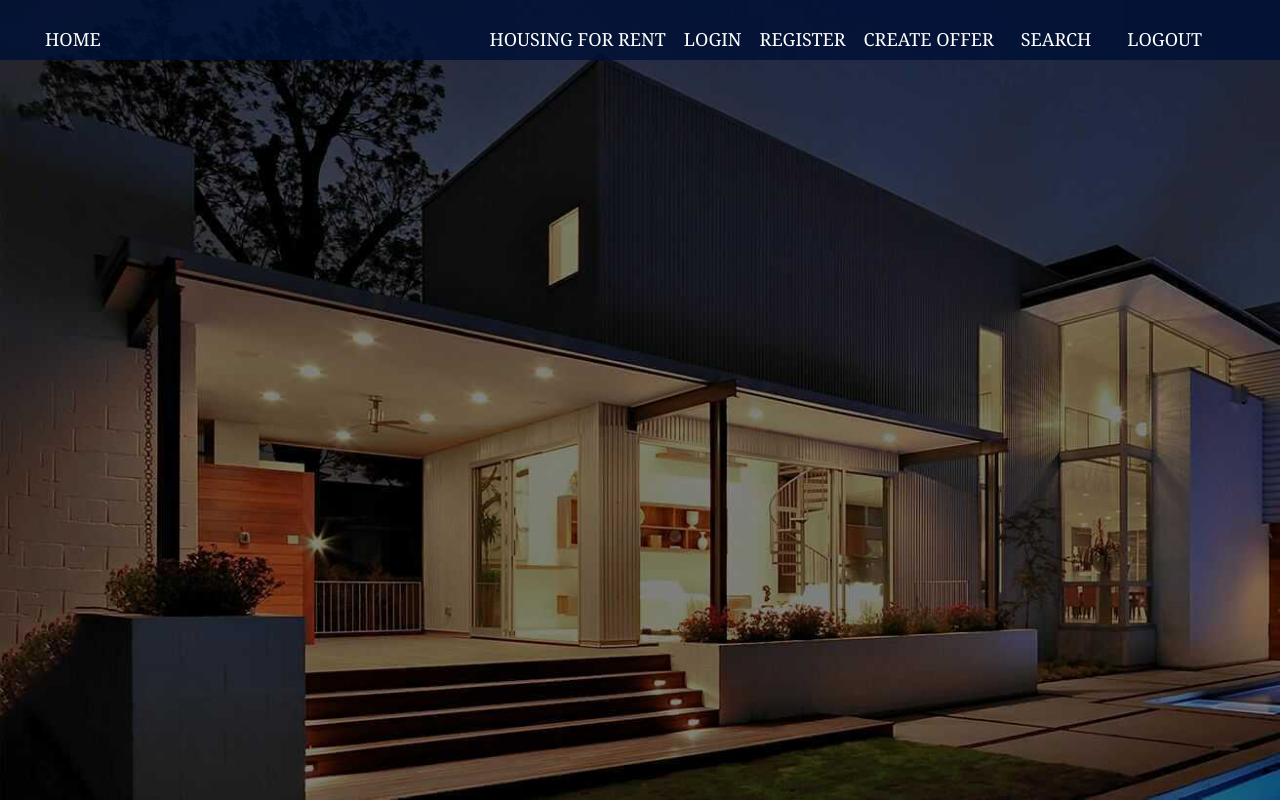
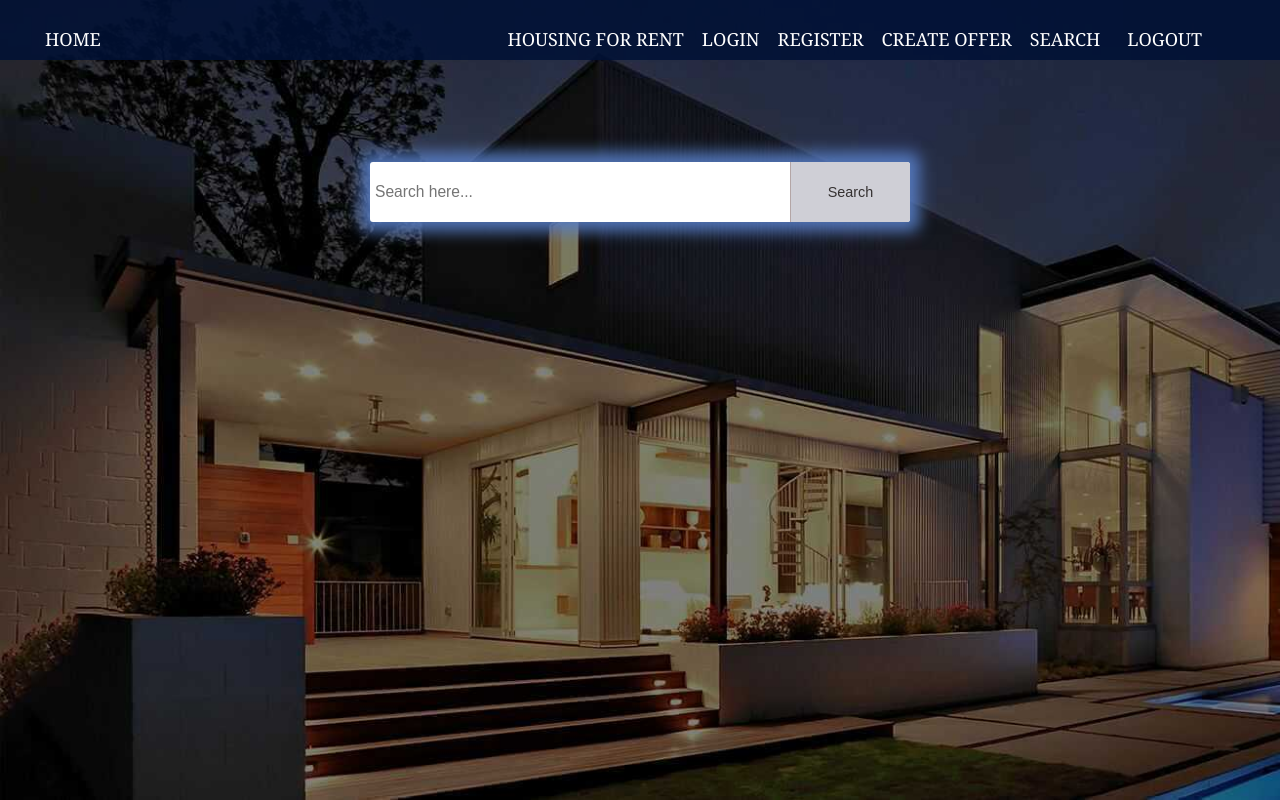
Before and after one commit to dimlil/Real-Estate-Agency, a React (Create React App) app: page /search in a window 1280 px wide. Built offline with nearby package versions, Linux system fonts and the light colour scheme.

Commit message:
feat/ added search page

```diff
--- a/src/Components/Header/Header.js
+++ b/src/Components/Header/Header.js
@@ -14,7 +14,7 @@ function Header() {
                 <Link to={'/register'}>Register</Link>
 
                 <Link to={'/create'}>Create offer</Link>
-                <li><a href="#">Search</a></li>
+                <Link to={'/search'}>Search</Link>
                 <li><a href="#">Logout</a></li>
             </ul>
         </nav>
--- a/src/Navigation.js
+++ b/src/Navigation.js
@@ -5,6 +5,7 @@ import HomePage from './Pages/HomePage/HomePage'
 import HouseForRent from './Pages/HouseForRent/HouseForRent'
 import LoginPage from './Pages/LoginPage/Login'
 import RegisterPage from './Pages/RegisterPage/RegisterPage'
+import SearchPage from './Pages/SearchPage/SearchPage'
 function Navigation() {
     return (
         <BrowserRouter>
@@ -16,6 +17,7 @@ function Navigation() {
                 <Route path="/register" element={<RegisterPage />} />
                 <Route path="/login" element={<LoginPage />} />
                 <Route path="/create" element={<CreatePage />} />
+                <Route path="/search" element={<SearchPage />} />
             </Routes>
         </BrowserRouter>
     )
--- /dev/null
+++ b/src/Pages/SearchPage/Search.module.css
@@ -0,0 +1,62 @@
+.search {
+    width: 540px;
+    height: 60px;
+    margin: 100px auto;
+    background: rgba(31, 30, 30, 0.938);
+    border-radius: 3px;
+    box-shadow: 0px 0px 15px 10px rgba(86, 124, 194, 0.911);
+    background-color: #fff;
+}
+
+#findSection {
+    display: flex;
+    flex-wrap: wrap;
+}
+
+#findSection>.card {
+    margin-left: 6em;
+}
+
+.search>input {
+    width: 340px;
+    padding: 10px 5px;
+    float: left;
+    color: rgb(3, 3, 3);
+    border: 0;
+    height: 60px;
+    font-size: 1.3em;
+    background: transparent;
+    border-radius: 3px 0 0 3px;
+}
+
+.search>input:focus {
+    outline: 0;
+    height: 60px;
+    background: transparent;
+}
+
+button {
+    position: relative;
+    float: right;
+    border: 0;
+    padding: 0;
+    cursor: pointer;
+    height: 60px;
+    width: 120px;
+    font-size: 1.2em;
+    color: rgb(53, 49, 49);
+    background: rgb(207, 207, 214);
+    border-left: 1px solid rgb(180, 166, 166);
+    border-radius: 0 3px 3px 0;
+}
+
+button:hover {
+    background: rgb(184, 184, 194);
+    color: rgb(238, 234, 234);
+    height: 60px;
+}
+
+button:active {
+    box-shadow: 0px 0px 12px 0px rgb(105, 93, 93);
+    height: 60px;
+}
--- /dev/null
+++ b/src/Pages/SearchPage/SearchPage.js
@@ -0,0 +1,30 @@
+import styles from './Search.module.css'
+function SearchPage(){
+    return(
+        <main>
+        <form class={styles.search} action="" method="">
+            <input type="search" name="" placeholder="Search here..." />
+            <button type="submit">Search</button>
+        </form>
+        <section id={styles.findSection}>
+
+            {/* <!-- If there are any matching matches from the search, show each of them -->
+
+            <div class="card">
+                <h3>Real House Luxury Villa</h3>
+                <p>Spacious and grand villa, 3 bedroom, 2 bath </p>
+                <div class="cta-container"><a href="#" class="det-link">Details</a></div>
+                <div class="card_circle"><img src="./static/images/house2.jpg"></div>
+
+            </div> */}
+
+            {/* <!-- If there are no search matches, show: --> */}
+            {/* <div class="no-data-listing">
+                <p class="no-offer">No match was found for the submitted type...</p>
+            </div> */}
+        </section>
+    </main>
+
+    )
+}
+export default SearchPage
```
